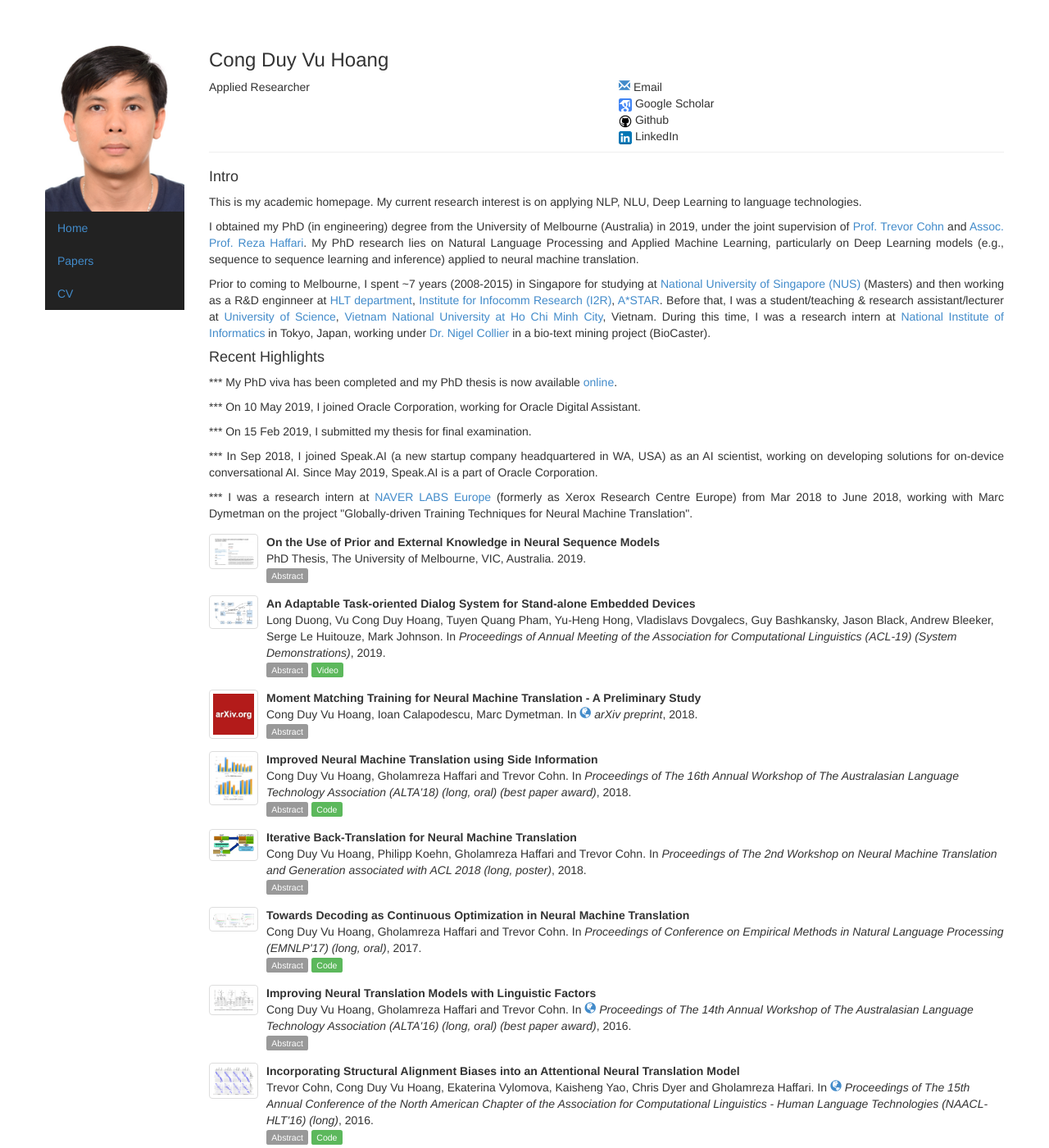
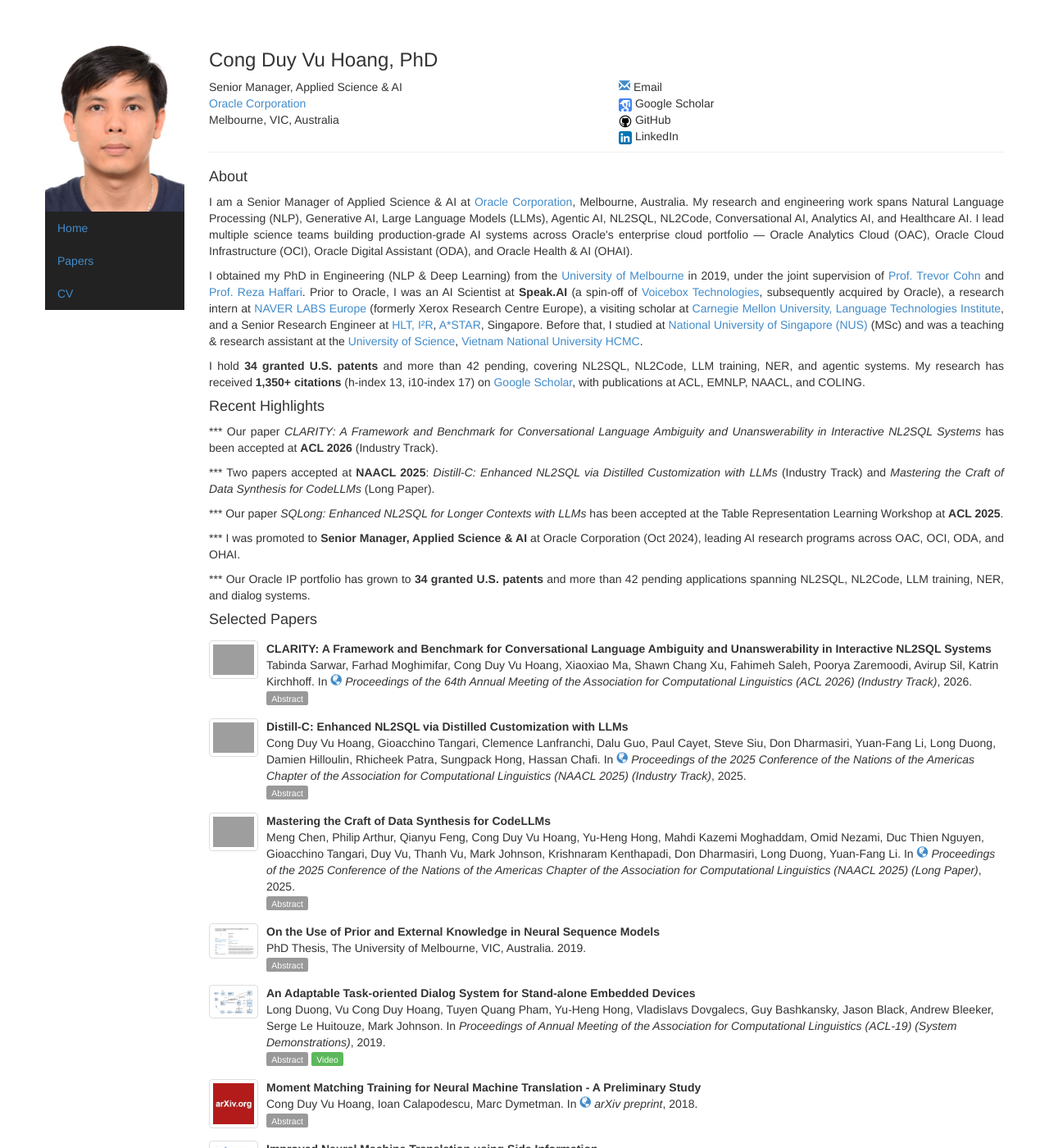
Before and after one commit to duyvuleo/duyvuleo.github.io, a Jekyll site: the page built from index.html, in a window 1280 px wide and 1400 px high. Shown: the whole window at 82% size. Built offline with Jekyll 4.4.1, drawn with Linux system fonts in a browser that asks for light colours; grey boxes are pictures that could not be loaded.

Commit message:
Update homepage and CV with latest 2025-2026 content
- Modernise index.html: current role (Senior Manager, Oracle), updated bio,
  new highlights for ACL 2026, NAACL 2025 x2, ACL 2025 workshop, patent milestone
- Add 4 new papers to _config.yml: CLARITY (ACL 2026), Distill-C (NAACL 2025),
  Mastering the Craft (NAACL 2025), SQLong (ACL 2025 workshop)
- Update cv.html to embed resume_cdvhoang.pdf with download button
- Add resume_cdvhoang.pdf (June 2026 version)
- Fix contact email to personal address

Co-Authored-By: Claude Sonnet 4.6 <noreply@anthropic.com>

```diff
--- a/_config.yml
+++ b/_config.yml
@@ -1,6 +1,75 @@
 exclude: ['README.md']
 timezone: AU
 papers:
+  - layout: paper
+    paper-type: inproceedings
+    selected: yes
+    year: 2026
+    img: clarity2026nl2sql
+    title: "CLARITY: A Framework and Benchmark for Conversational Language Ambiguity and Unanswerability in Interactive NL2SQL Systems"
+    authors: Tabinda Sarwar, Farhad Moghimifar, Cong Duy Vu Hoang, Xiaoxiao Ma, Shawn Chang Xu, Fahimeh Saleh, Poorya Zaremoodi, Avirup Sil, Katrin Kirchhoff
+    booktitle: Proceedings of the 64th Annual Meeting of the Association for Computational Linguistics (ACL 2026) (Industry Track)
+    booktitle-url: https://aclanthology.org/2026.acl-industry.86/
+    doc-url: https://aclanthology.org/2026.acl-industry.86/
+    venue: conference
+    abstract: >
+      We introduce CLARITY, a framework and benchmark for evaluating conversational language ambiguity and
+      unanswerability in interactive NL2SQL systems. Real-world NL2SQL deployments must handle ambiguous,
+      underspecified, or unanswerable user requests in a multi-turn dialogue setting. CLARITY provides
+      a systematic taxonomy of ambiguity types and unanswerability conditions, along with a benchmark
+      dataset for evaluating how well NL2SQL systems identify, clarify, and resolve such inputs.
+
+  - layout: paper
+    paper-type: inproceedings
+    selected: yes
+    year: 2025
+    img: distillc2025nl2sql
+    title: "Distill-C: Enhanced NL2SQL via Distilled Customization with LLMs"
+    authors: Cong Duy Vu Hoang, Gioacchino Tangari, Clemence Lanfranchi, Dalu Guo, Paul Cayet, Steve Siu, Don Dharmasiri, Yuan-Fang Li, Long Duong, Damien Hilloulin, Rhicheek Patra, Sungpack Hong, Hassan Chafi
+    booktitle: Proceedings of the 2025 Conference of the Nations of the Americas Chapter of the Association for Computational Linguistics (NAACL 2025) (Industry Track)
+    booktitle-url: https://aclanthology.org/2025.naacl-industry
+    doc-url: https://aclanthology.org/2025.naacl-industry
+    venue: conference
+    abstract: >
+      We present Distill-C, a framework for enhancing NL2SQL systems via distilled customization with
+      large language models. By combining knowledge distillation with domain-specific customization,
+      Distill-C achieves strong NL2SQL performance while remaining practical for enterprise deployment
+      across Oracle SQL and PL/SQL environments.
+
+  - layout: paper
+    paper-type: inproceedings
+    selected: yes
+    year: 2025
+    img: codellms2025synthesis
+    title: "Mastering the Craft of Data Synthesis for CodeLLMs"
+    authors: Meng Chen, Philip Arthur, Qianyu Feng, Cong Duy Vu Hoang, Yu-Heng Hong, Mahdi Kazemi Moghaddam, Omid Nezami, Duc Thien Nguyen, Gioacchino Tangari, Duy Vu, Thanh Vu, Mark Johnson, Krishnaram Kenthapadi, Don Dharmasiri, Long Duong, Yuan-Fang Li
+    booktitle: Proceedings of the 2025 Conference of the Nations of the Americas Chapter of the Association for Computational Linguistics (NAACL 2025) (Long Paper)
+    booktitle-url: https://aclanthology.org/2025.naacl-long
+    doc-url: https://aclanthology.org/2025.naacl-long
+    venue: conference
+    abstract: >
+      We present a systematic study on data synthesis for training Code LLMs.
+      We identify key principles for crafting high-quality synthetic training data and demonstrate
+      their effectiveness across code generation benchmarks. Our findings provide practical guidance
+      for building production-grade Code LLMs with limited human-annotated data.
+
+  - layout: paper
+    paper-type: inproceedings
+    selected: no
+    year: 2025
+    img: sqlong2025nl2sql
+    title: "SQLong: Enhanced NL2SQL for Longer Contexts with LLMs"
+    authors: Quoc Dai Nguyen, Cong Duy Vu Hoang, Duy Quang Vu, Gioacchino Tangari, Thanh Vu, Don Dharmasiri, Yuan-Fang Li, Long Duong
+    booktitle: Proceedings of the 4th Table Representation Learning Workshop at ACL 2025
+    booktitle-url: https://aclanthology.org/2025.acl-workshops
+    doc-url: https://aclanthology.org/2025.acl-workshops
+    venue: workshop
+    abstract: >
+      We present SQLong, a framework for enhancing NL2SQL performance on long-context inputs using
+      large language models. As enterprise schemas grow in complexity, handling long table descriptions
+      and multi-table joins becomes critical. SQLong introduces targeted techniques for long-context
+      fine-tuning and retrieval to improve accuracy on complex, real-world SQL generation tasks.
+
   - layout: paper
     paper-type: phddissertation
     selected: yes
--- a/index.html
+++ b/index.html
@@ -6,23 +6,25 @@ picture: vu
 <div class="page-header">
   <div class="row">
     <div class="col-sm-12">
-      <h3>Cong Duy Vu Hoang</h3>
+      <h3>Cong Duy Vu Hoang, PhD</h3>
     </div>
   </div>
   <div class="row">
     <div class="col-sm-6">
       <address>
-        Applied Researcher<br/>
+        Senior Manager, Applied Science &amp; AI<br/>
+        <a href="https://www.oracle.com/">Oracle Corporation</a><br/>
+        Melbourne, VIC, Australia
       </address>
     </div>
     <div class="col-sm-4">
-      <a href="mailto:vu.hoang@oracle.com"><span class="glyphicon glyphicon-envelope"></span></a> Email<br/>
+      <a href="mailto:duyvuleo@gmail.com"><span class="glyphicon glyphicon-envelope"></span></a> Email<br/>
       <a href="https://scholar.google.com.au/citations?user=UFN7fXQAAAAJ&hl=en">
         <img src="img/ico/gscholar_icon.png" alt=""/>
       </a> Google Scholar<br/>
       <a href="http://github.com/duyvuleo">
         <img src="img/ico/github_icon.png" alt=""/>
-      </a> Github <br/>
+      </a> GitHub<br/>
       <a href="https://www.linkedin.com/in/cdvhoang/">
         <img src="img/ico/linkedin_icon.png" alt=""/>
       </a> LinkedIn
@@ -30,25 +32,41 @@ picture: vu
   </div>
 </div>
 
-<h4>Intro</h4>
-<p style="text-align: justify;">This is my academic homepage. My current research interest is on applying NLP, NLU, Deep Learning to language technologies.</p>
+<h4>About</h4>
+<p style="text-align: justify;">
+I am a Senior Manager of Applied Science &amp; AI at <a href="https://www.oracle.com/">Oracle Corporation</a>, Melbourne, Australia.
+My research and engineering work spans Natural Language Processing (NLP), Generative AI, Large Language Models (LLMs), Agentic AI, NL2SQL, NL2Code, Conversational AI, Analytics AI, and Healthcare AI.
+I lead multiple science teams building production-grade AI systems across Oracle's enterprise cloud portfolio —
+Oracle Analytics Cloud (OAC), Oracle Cloud Infrastructure (OCI), Oracle Digital Assistant (ODA), and Oracle Health &amp; AI (OHAI).
+</p>
 
-<p style="text-align: justify;">I obtained my PhD (in engineering) degree from the University of Melbourne (Australia) in 2019, under the joint supervision of <a href="http://people.eng.unimelb.edu.au/tcohn/">Prof. Trevor Cohn</a> and <a href="http://users.monash.edu.au/~gholamrh/">Assoc. Prof. Reza Haffari</a>. My PhD research lies on Natural Language Processing and Applied Machine Learning, particularly on Deep Learning models (e.g., sequence to sequence learning and inference) applied to neural machine translation.</p>
+<p style="text-align: justify;">
+I obtained my PhD in Engineering (NLP &amp; Deep Learning) from the <a href="http://www.unimelb.edu.au/">University of Melbourne</a> in 2019, under the joint supervision of
+<a href="http://people.eng.unimelb.edu.au/tcohn/">Prof. Trevor Cohn</a> and
+<a href="http://users.monash.edu.au/~gholamrh/">Prof. Reza Haffari</a>.
+Prior to Oracle, I was an AI Scientist at <strong>Speak.AI</strong> (a spin-off of <a href="https://www.voicebox.com/">Voicebox Technologies</a>, subsequently acquired by Oracle),
+a research intern at <a href="http://www.europe.naverlabs.com">NAVER LABS Europe</a> (formerly Xerox Research Centre Europe),
+a visiting scholar at <a href="https://www.lti.cs.cmu.edu/">Carnegie Mellon University, Language Technologies Institute</a>,
+and a Senior Research Engineer at <a href="http://www.i2r.a-star.edu.sg/hlt/">HLT, I&#178;R</a>, <a href="https://www.a-star.edu.sg/">A*STAR</a>, Singapore.
+Before that, I studied at <a href="http://nus.edu.sg/">National University of Singapore (NUS)</a> (MSc) and was a teaching &amp; research assistant at the
+<a href="https://www.fit.hcmus.edu.vn/">University of Science</a>, <a href="http://en.vnuhcm.edu.vn/">Vietnam National University HCMC</a>.
+</p>
 
-<p style="text-align: justify;">Prior to coming to Melbourne, I spent ~7 years (2008-2015) in Singapore for studying at <a href="http://nus.edu.sg/">National University of Singapore (NUS)</a> (Masters) and then working as a R&D enginneer at <a href="http://www.i2r.a-star.edu.sg/hlt/">HLT department</a>, <a href="http://www.i2r.a-star.edu.sg/">Institute for Infocomm Research (I2R)</a>, <a href="https://www.a-star.edu.sg/">A*STAR</a>. Before that, I was a student/teaching &amp; research assistant/lecturer at <a href="https://www.fit.hcmus.edu.vn/vn/Default.aspx?tabid=325">University of Science</a>, <a href="http://en.vnuhcm.edu.vn/">Vietnam National University at Ho Chi Minh City</a>, Vietnam. During this time, I was a research intern at <a href="http://www.nii.ac.jp/en/">National Institute of Informatics</a> in Tokyo, Japan, working under <a href="https://sites.google.com/site/nhcollier/">Dr. Nigel Collier</a> in a bio-text mining project (BioCaster).</p>
+<p style="text-align: justify;">
+I hold <strong>34 granted U.S. patents</strong> and more than 42 pending, covering NL2SQL, NL2Code, LLM training, NER, and agentic systems.
+My research has received <strong>1,350+ citations</strong> (h-index 13, i10-index 17) on
+<a href="https://scholar.google.com.au/citations?user=UFN7fXQAAAAJ&hl=en">Google Scholar</a>,
+with publications at ACL, EMNLP, NAACL, and COLING.
+</p>
 
 <h4>Recent Highlights</h4>
-<p style="text-align: justify;">*** My PhD viva has been completed and my PhD thesis is now available <a href="http://hdl.handle.net/11343/225845">online</a>. </p>
-<p style="text-align: justify;">*** On 10 May 2019, I joined Oracle Corporation, working for Oracle Digital Assistant.</p>
-<p style="text-align: justify;">*** On 15 Feb 2019, I submitted my thesis for final examination. </p>
-<p style="text-align: justify;">*** In Sep 2018, I joined Speak.AI (a new startup company headquartered in WA, USA) as an AI scientist, working on developing solutions for on-device conversational AI. Since May 2019, Speak.AI is a part of Oracle Corporation. </p>
-<p style="text-align: justify;">*** I was a research intern at <a href="http://www.europe.naverlabs.com">NAVER LABS Europe</a> (formerly as Xerox Research Centre Europe) from Mar 2018 to June 2018, working with Marc Dymetman on the project "Globally-driven Training Techniques for Neural Machine Translation". </p>
+<p style="text-align: justify;">*** Our paper <em>CLARITY: A Framework and Benchmark for Conversational Language Ambiguity and Unanswerability in Interactive NL2SQL Systems</em> has been accepted at <strong>ACL 2026</strong> (Industry Track). </p>
+<p style="text-align: justify;">*** Two papers accepted at <strong>NAACL 2025</strong>: <em>Distill-C: Enhanced NL2SQL via Distilled Customization with LLMs</em> (Industry Track) and <em>Mastering the Craft of Data Synthesis for CodeLLMs</em> (Long Paper). </p>
+<p style="text-align: justify;">*** Our paper <em>SQLong: Enhanced NL2SQL for Longer Contexts with LLMs</em> has been accepted at the Table Representation Learning Workshop at <strong>ACL 2025</strong>. </p>
+<p style="text-align: justify;">*** I was promoted to <strong>Senior Manager, Applied Science &amp; AI</strong> at Oracle Corporation (Oct 2024), leading AI research programs across OAC, OCI, ODA, and OHAI. </p>
+<p style="text-align: justify;">*** Our Oracle IP portfolio has grown to <strong>34 granted U.S. patents</strong> and more than 42 pending applications spanning NL2SQL, NL2Code, LLM training, NER, and dialog systems. </p>
 
-<!-- <p style="text-align: justify;">*** <a href="https://github.com/duyvuleo/Transformer-DyNet">Transformer-DyNet</a> is my latest *humble* neural sequence-to-sequence toolkit (written in C++ with <a href="https://github.com/clab/dynet">dynet</a> backend). It implements Google's state-of-the-art Transformer architecture in a simplified manner. It's fast and efficient, can produce very high performance, consistently with <a href="https://github.com/tensorflow/tensor2tensor">Google's tensor2tensor</a> or <a href="https://github.com/awslabs/sockeye">Amazon's Sockeye</a>. This is the first C++ implementation of Transformer in DyNet (I suppose, correct me if I am wrong!). </p>
-<p style="text-align: justify;">*** I received the Google Australia PhD Travel Scholarship for my trip to EMNLP 2017. Special thanks to Google Australia.</p>
-<p style="text-align: justify;">*** I participated in the 2017 Jelinek Summer Workshop on Speech and Language Technology (JSALT) at CMU, June-August 2017, Pittsburgh, PA, USA. My main research focus will be on <a href="https://duyvuleo.github.io/ws17mt/">Neural Machine Translation conditioned on low/zero resources</a>.</p>
--->
-
+<h4>Selected Papers</h4>
 {% for post in site.papers %}
   {% if post.selected %}
     {% include paper.html paper=post %}
```
Also changed, not shown: cv.html (+10 -1 lines), 1 other file.
